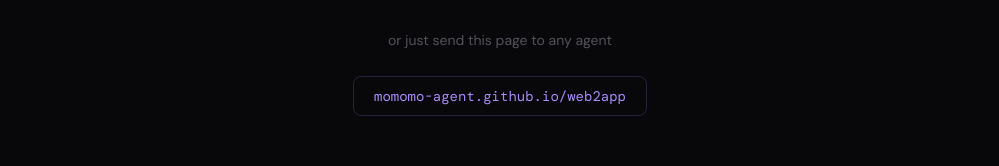
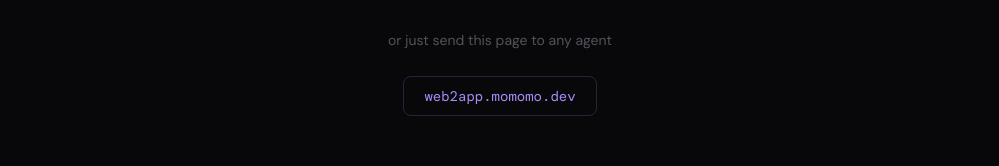
Before and after one commit to momomo-agent/web2app, a website: page docs/index.html in a window 1280 px wide. Shown: the part 3152-3318 px from the top of the page, without its empty margins (140-1139 px from the left). Drawn offline with nearby package versions, Linux system fonts and the light colour scheme.

Commit message:
Update displayed URL to custom domain

```diff
--- a/docs/index.html
+++ b/docs/index.html
@@ -643,7 +643,7 @@
       <div class="agent-or">or just send this page to any agent</div>
 
       <div class="agent-url">
-        <a href="https://momomo-agent.github.io/web2app/">momomo-agent.github.io/web2app</a>
+        <a href="https://web2app.momomo.dev">web2app.momomo.dev</a>
       </div>
     </div>
   </section>
```
